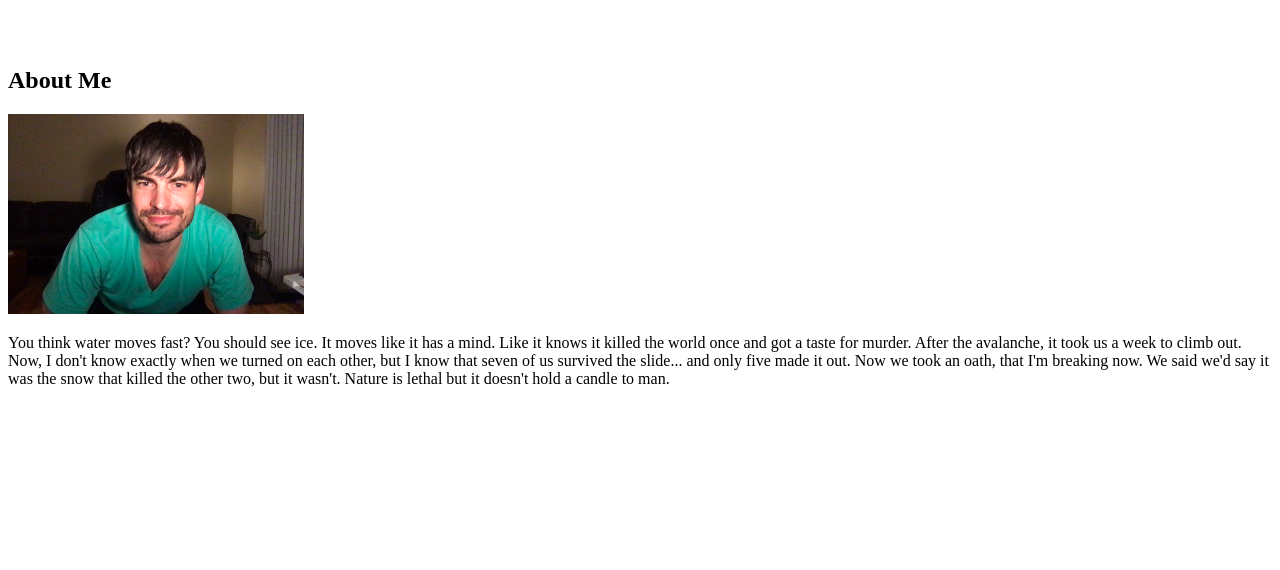
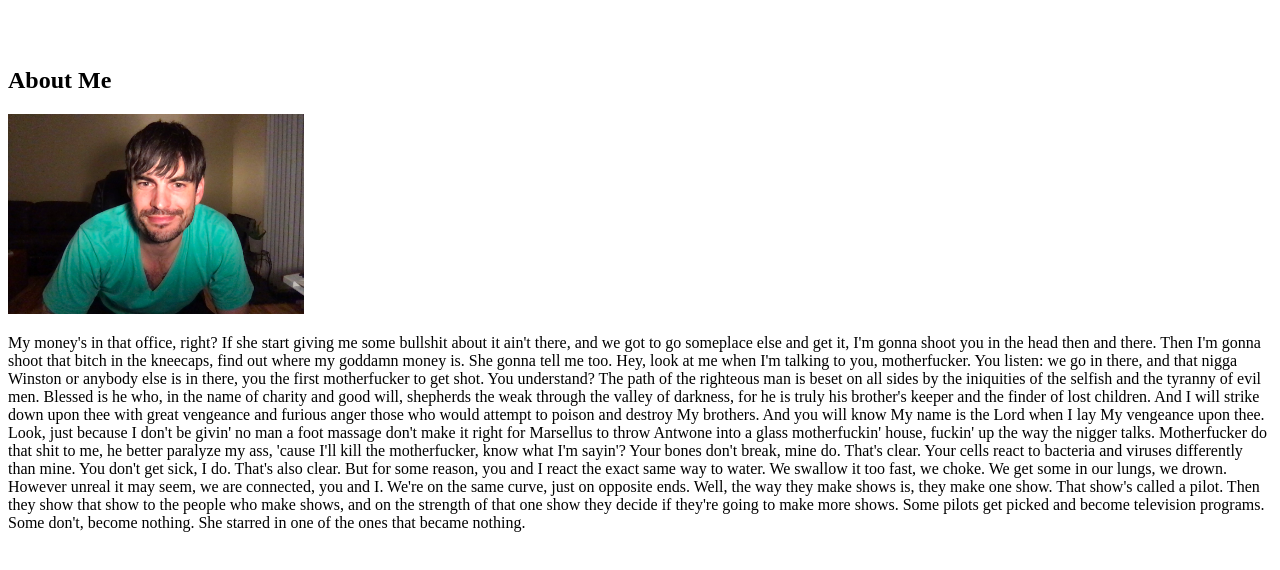
Before and after one commit to nholdsworth/Basic-Portfolio, a plain HTML site: page index.html in a window 1280 px wide. Shown: the part 142-712 px from the top of the page. Drawn offline with Linux system fonts and the light colour scheme.

Commit message:
index.html-4-style.css-2

```diff
--- a/index.html
+++ b/index.html
@@ -14,7 +14,7 @@
 <body>
     <!-- I don't know if I need this div -->
     <div class="wrapper">
-        <!--this is where I have my little buttons in the header to link to the other pages on the site  -->
+        <!--this section tag I am hoping will help me seperate the top portion from   -->
         <section id="top-bar">
 
                 <a class="nav" href="index.html">About</a>
@@ -33,16 +33,27 @@
 
         <section id="about-me">
 
-            <h2>About Me</h2>
+            <h2 id="text-about-me">About Me</h2>
 
                 <img id="casual-pic-1" src="assets/images/Photo on 9-26-18 at 7.35 PM.jpg" alt="Nathaniel Holdsworth" style="width:18.5em; height:12.5em">
 
-                <p><!-- start slipsum code -->
+                <!-- this section is the paragraph about me -->
+                <p id="">
+                    <!-- start slipsum code -->
 
-                    You think water moves fast? You should see ice. It moves like it has a mind. Like it knows it killed the world once and got a taste for murder. After the avalanche, it took us a week to climb out. Now, I don't know exactly when we turned on each other, but I know that seven of us survived the slide... and only five made it out. Now we took an oath, that I'm breaking now. We said we'd say it was the snow that killed the other two, but it wasn't. Nature is lethal but it doesn't hold a candle to man.
+                    My money's in that office, right? If she start giving me some bullshit about it ain't there, and we got to go someplace else and get it, I'm gonna shoot you in the head then and there. Then I'm gonna shoot that bitch in the kneecaps, find out where my goddamn money is. She gonna tell me too. Hey, look at me when I'm talking to you, motherfucker. You listen: we go in there, and that nigga Winston or anybody else is in there, you the first motherfucker to get shot. You understand?
 
-                    <!-- end slipsum code --></p>
+                    The path of the righteous man is beset on all sides by the iniquities of the selfish and the tyranny of evil men. Blessed is he who, in the name of charity and good will, shepherds the weak through the valley of darkness, for he is truly his brother's keeper and the finder of lost children. And I will strike down upon thee with great vengeance and furious anger those who would attempt to poison and destroy My brothers. And you will know My name is the Lord when I lay My vengeance upon thee.
 
+                    Look, just because I don't be givin' no man a foot massage don't make it right for Marsellus to throw Antwone into a glass motherfuckin' house, fuckin' up the way the nigger talks. Motherfucker do that shit to me, he better paralyze my ass, 'cause I'll kill the motherfucker, know what I'm sayin'?
+
+                    Your bones don't break, mine do. That's clear. Your cells react to bacteria and viruses differently than mine. You don't get sick, I do. That's also clear. But for some reason, you and I react the exact same way to water. We swallow it too fast, we choke. We get some in our lungs, we drown. However unreal it may seem, we are connected, you and I. We're on the same curve, just on opposite ends.
+
+                    Well, the way they make shows is, they make one show. That show's called a pilot. Then they show that show to the people who make shows, and on the strength of that one show they decide if they're going to make more shows. Some pilots get picked and become television programs. Some don't, become nothing. She starred in one of the ones that became nothing.
+
+                    <!-- end slipsum code -->
+
+                </p>
         </section>
 
     </div>
```
